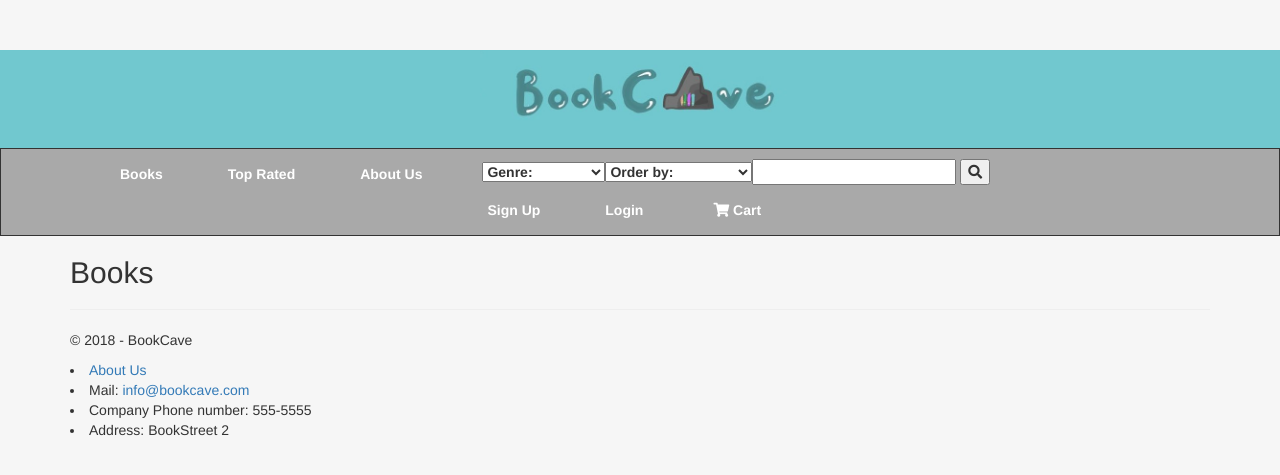
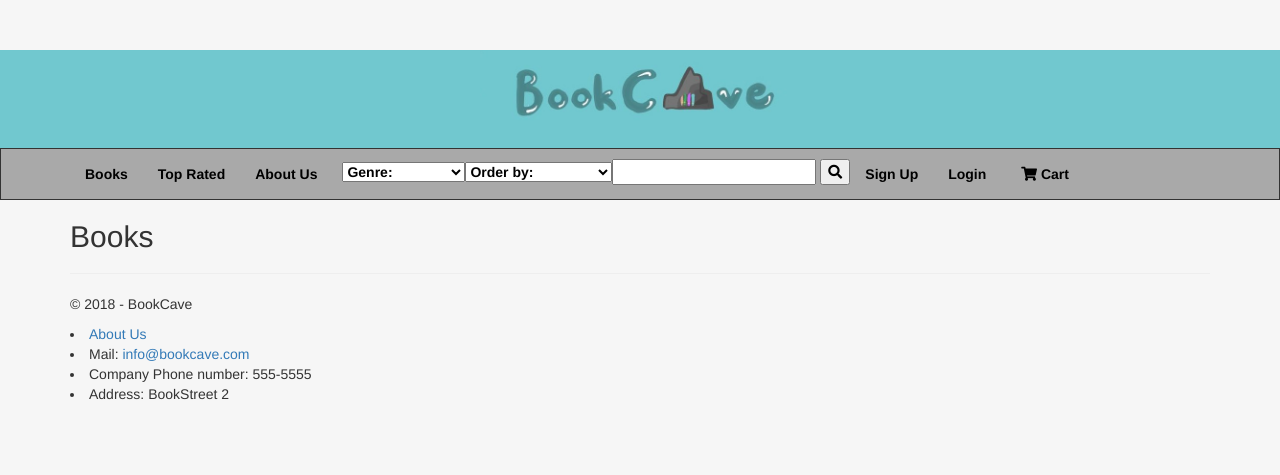
Before and after one commit to JohannHinrik/BookCave, an ASP.NET Core app: page /Book/Index in a window 1280 px wide. Shown: the top 475 px of the page. Run offline with ASP.NET Core 8, Linux system fonts and the light colour scheme; data that the repository does not hold is empty; the project's own start-up code is not run, and a stand-in starts its controllers and pages; some libraries are stand-ins or nearby versions.

Commit message:
changes to navigation bar

```diff
--- a/Views/Shared/_Layout.cshtml
+++ b/Views/Shared/_Layout.cshtml
@@ -27,15 +27,6 @@
     </div>
    <nav id="fullNavigation">
         <div class="container">
-            <div class="navbar-header">
-                <button type="button" class="navbar-toggle" data-toggle="collapse" data-target=".navbar-collapse">
-                    <span class="sr-only">Toggle navigation</span>
-                    <span class="icon-bar"></span>
-                    <span class="icon-bar"></span>
-                    <span class="icon-bar"></span>
-                </button>
-               <!--  <a asp-area="" asp-controller="Home" asp-action="Index" class="navbar-brand">BookCave</a> -->
-            </div>
             <!-- Navigation Bar -->
             <div id="navigation-bar">
                 <ul class="nav navbar-nav">
--- a/wwwroot/css/bookCaveStyle.css
+++ b/wwwroot/css/bookCaveStyle.css
@@ -23,18 +23,22 @@
 }
 #navigation-bar ul li
 {
-   margin-left: 35px;
+   color: black;
    font-weight: bold;
 }
 
 #navigation-bar ul li a
 {
-   color: white;
+   color: black;
 }
 
 #login
 {
     padding-left: 5px;
+}
+#navigation-bar ul li a:hover
+{
+  background: lightgrey;
 }
 
 #cart
```
